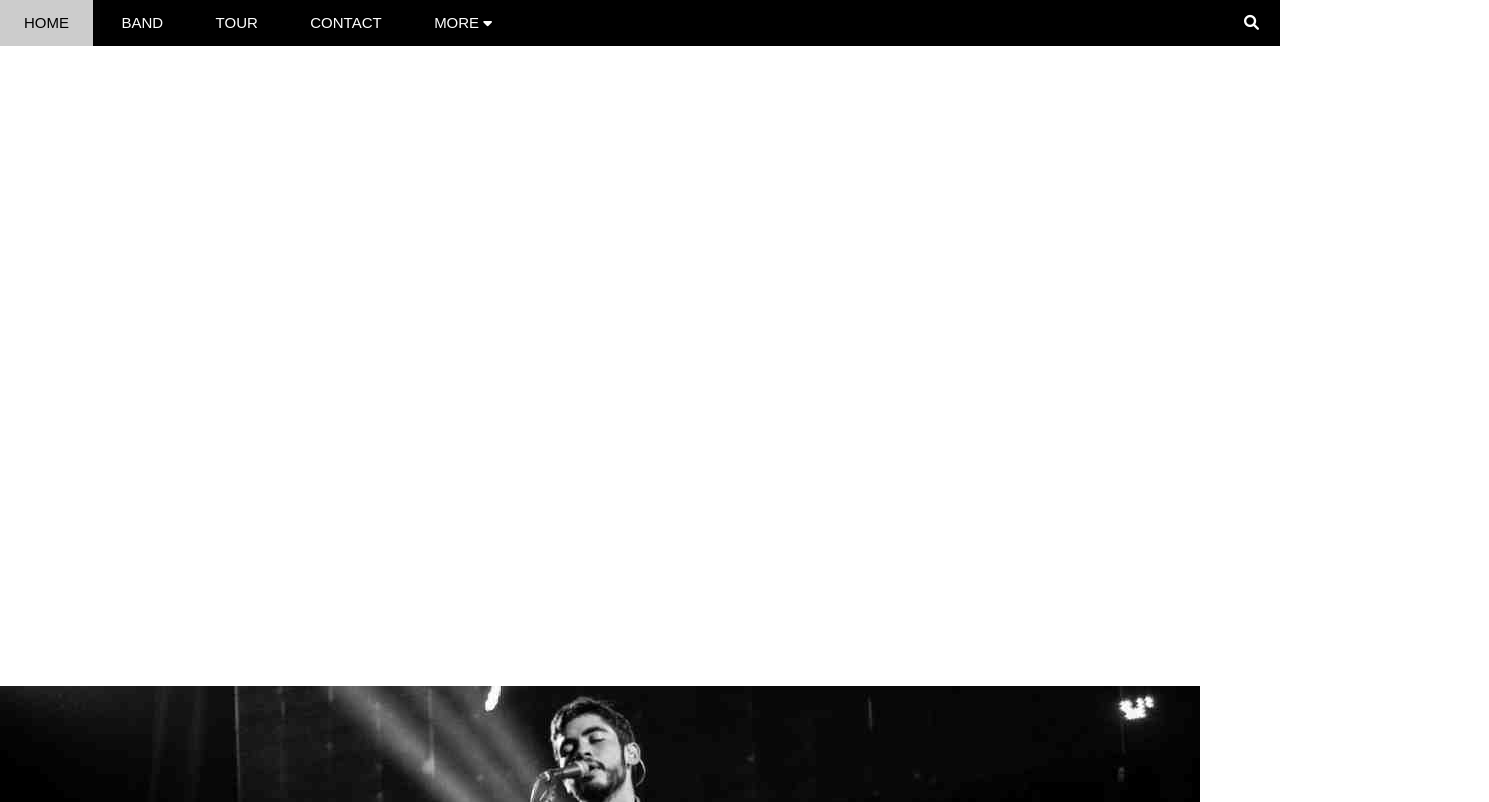
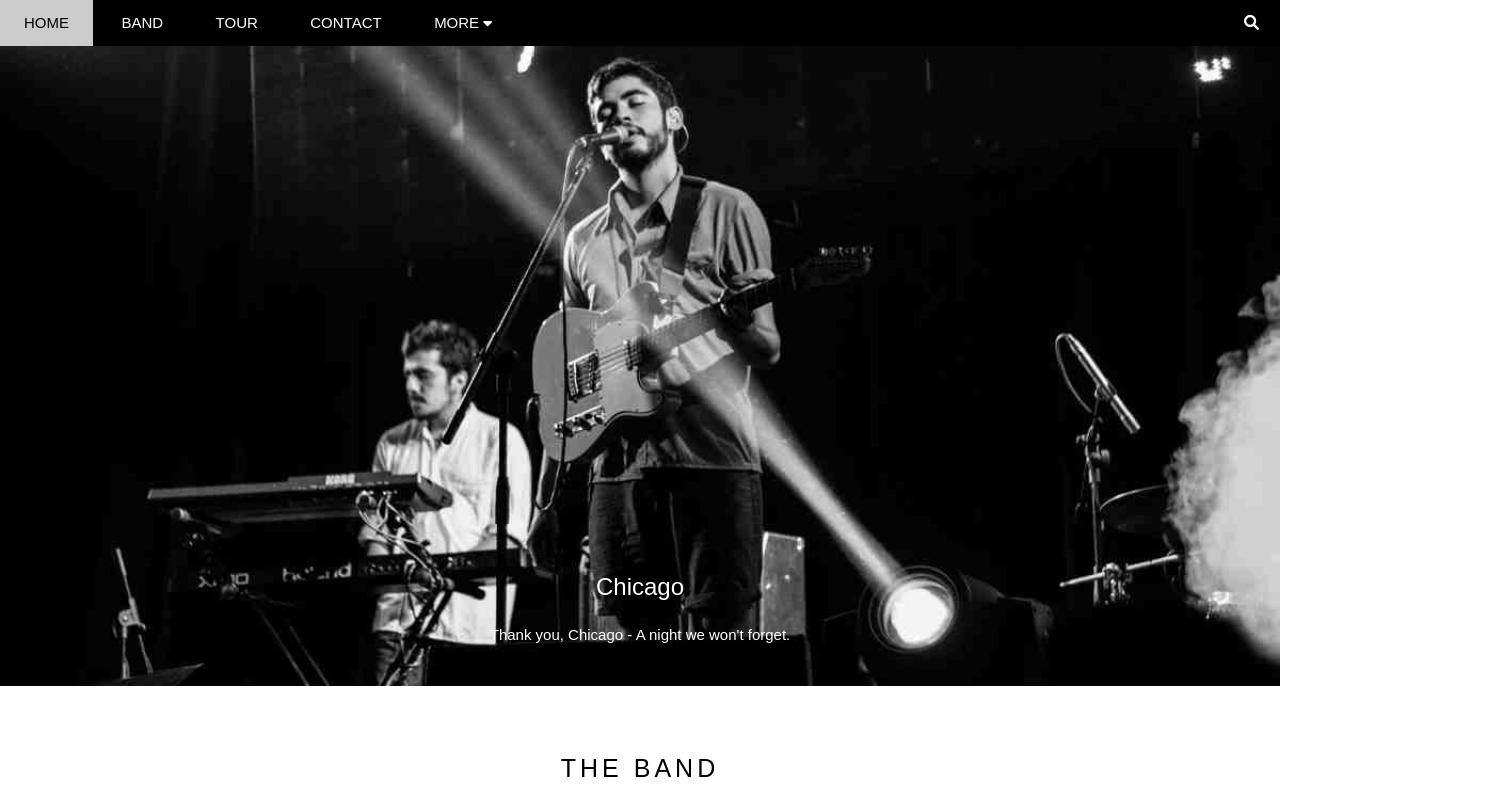
Before and after one commit to Nuvak270205/Band, a plain HTML site: page index.html in a window 1280 px wide. Shown: the top 802 px of the page, 1489 px wide, since content can reach past the window. Drawn offline with Linux system fonts and the light colour scheme.

Commit message:
styles.css

```diff
--- a/assets/css/styles.css
+++ b/assets/css/styles.css
@@ -104,12 +104,13 @@ html{
     right: 0;
 }
 /* Phần slider */
-#slider {
+#slider .slider-image{
     margin-top: 46px;
-    padding-top: 50%;
-    background: url('/web-band/w3_band/assets/css/img/chicago.jpg') no-repeat top center / cover;
+    width: 100%;
+    height: 50%;
+ }
+ #slider .slider-item{
     position: relative;
-
  }
 #slider .text-content{
     position: absolute;
@@ -311,8 +312,8 @@ html{
 }
 
 #footer .footer-img {
-    padding-top: 56.3%;
-    background: url('/web-band/w3_band/assets/css/img/map.jpg') no-repeat top center / cover;
+    width: 100%;
+    height: 57.3%;
 }
 
 #footer .footer-social{
```
